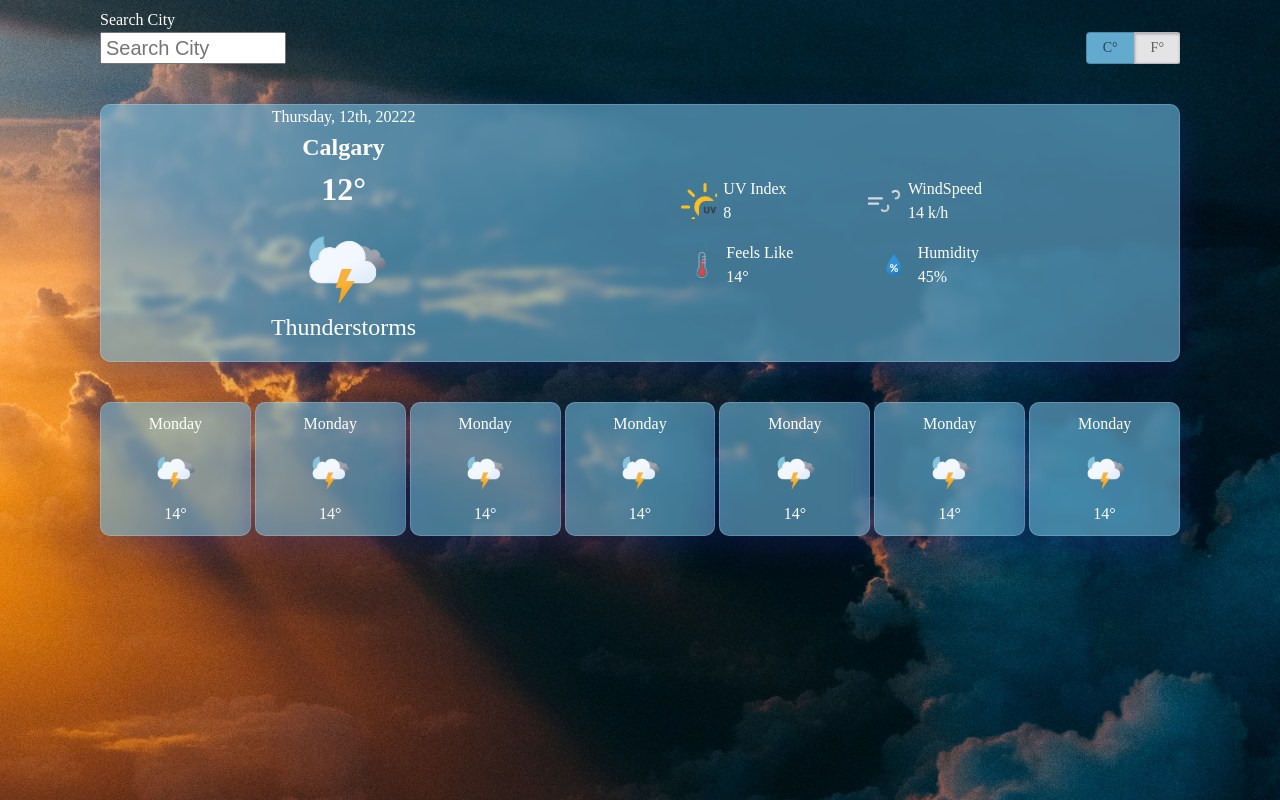
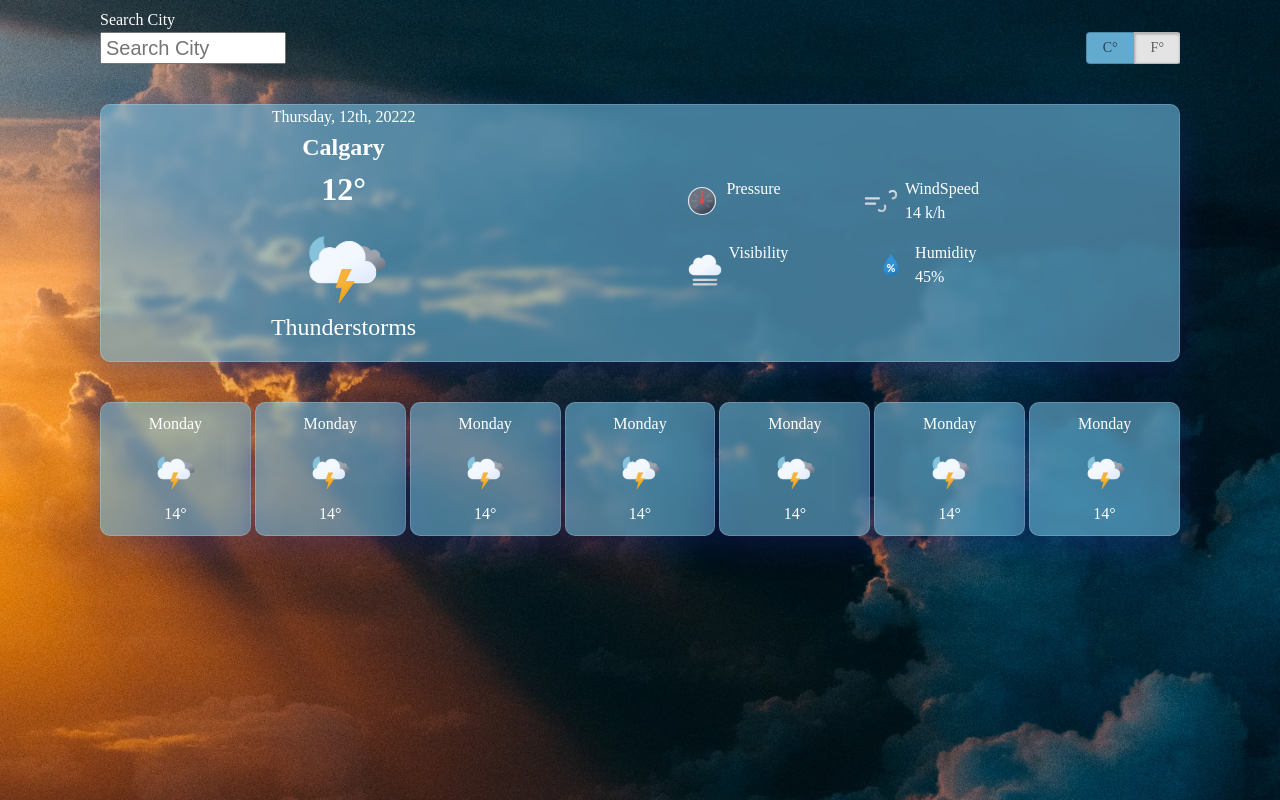
Before and after one commit to tdenis29/myOdinWeather, a website built with webpack: page src/index.html in a window 1280 px wide. Built offline with nearby package versions, Linux system fonts and the light colour scheme; no server answers.

Commit message:
updateMVP

```diff
--- a/src/index.html
+++ b/src/index.html
@@ -67,11 +67,11 @@
                     <div class="weather-card-bottom-row">
                         <div class="stats-container">
                             <div class="helper-icon">
-                                <img src="./assets/icons/uv-index.svg" alt="" srcset="">
+                                <img src="./assets/icons/barometer.svg" alt="" srcset="">
                             </div>
                             <div class="right">
-                                <p class="stats-title">UV Index</p>
-                                <p class="stats-value" id="uV">8</p>
+                                <p class="stats-title">Pressure</p>
+                                <p class="stats-value" id="bp"></p>
                             </div>
                         </div>
 
@@ -90,11 +90,11 @@
                     <div class="weather-card-bottom-row">
                         <div class="stats-container">
                             <div class="helper-icon">
-                                <img src="./assets/icons/thermometer.svg" alt="" srcset="">
+                                <img src="./assets/icons/fog.svg" alt="" srcset="">
                             </div>
                             <div class="right">
-                                <p class="stats-title">Feels Like</p>
-                                <p class="stats-value" id="feelsLike">14&#176;</p>
+                                <p class="stats-title">Visibility</p>
+                                <p class="stats-value" id="vis"></p>
                             </div>
                         </div>
 
--- a/src/js/modules/processJson.js
+++ b/src/js/modules/processJson.js
@@ -6,7 +6,7 @@ import { Temps } from "./temps"
 
 export function processJson(obj){
     console.log(obj)
-    const { name, main: {temp, feels_like, humidity}, sys: {country}, wind: {speed},  weather: [weather] } = obj
+    const { name, main: {temp, pressure, humidity}, sys: {country}, wind: {speed},  weather: [weather], visibility } = obj
     const tempsCon = new Temps()
     let temps = tempsCon.tempsConvert(temp)
     let tempsArr = tempsCon.getTemps()
@@ -15,9 +15,10 @@ export function processJson(obj){
         name,
         country,
         tempsArr,
-        feels_like,
+        pressure,
         humidity,
         speed,
-        weather
+        weather,
+        visibility
     }
 }
--- a/src/js/modules/updateView.js
+++ b/src/js/modules/updateView.js
@@ -4,12 +4,15 @@ export function updateview(obj){
     const tempDisplay = document.getElementById('temp')
     const toggleTemp = document.getElementById('radio-one');
     const weatherTitle = document.getElementById('weatherTitle')
+    const pressure = document.getElementById('bp')
+    const visibility = document.getElementById('vis')
     const deg = '\u00B0';
+    const pressureSym = "\u3371";
 
 
     location.textContent = `${obj.name}, ${obj.country}`
 
-
+   //extract into own stuff
     if(toggleTemp.checked === true){
         tempDisplay.textContent = `${Math.ceil(obj.tempsArr[1])}${deg}`
     } else {
@@ -17,5 +20,8 @@ export function updateview(obj){
     }
 
     weatherTitle.textContent = `${obj.weather.main}`
+    pressure.textContent = `${obj.pressure}${pressureSym}`
+    visibility.textContent = `${(obj.visibility) / 1000} Km`
+
 
 }
```
Also changed, not shown: src/assets/icons/barometer.svg (added), src/assets/icons/fog.svg (added).
